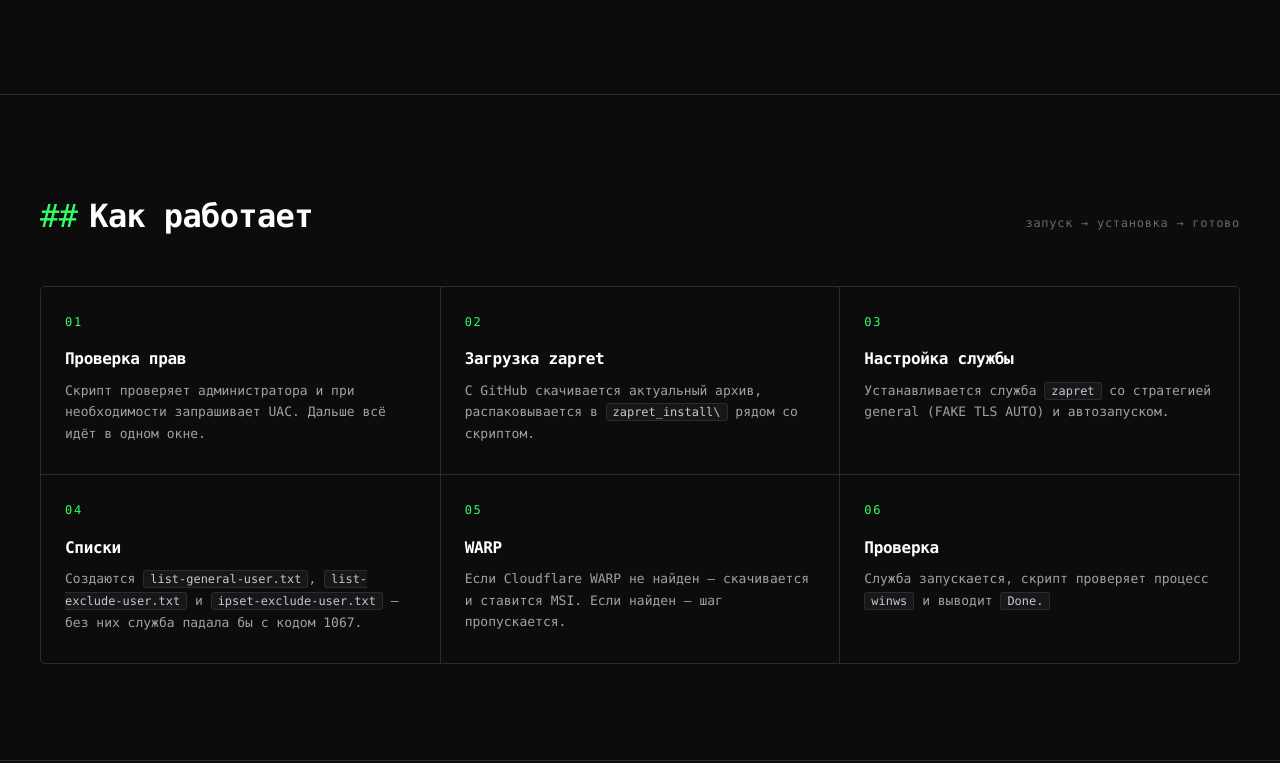
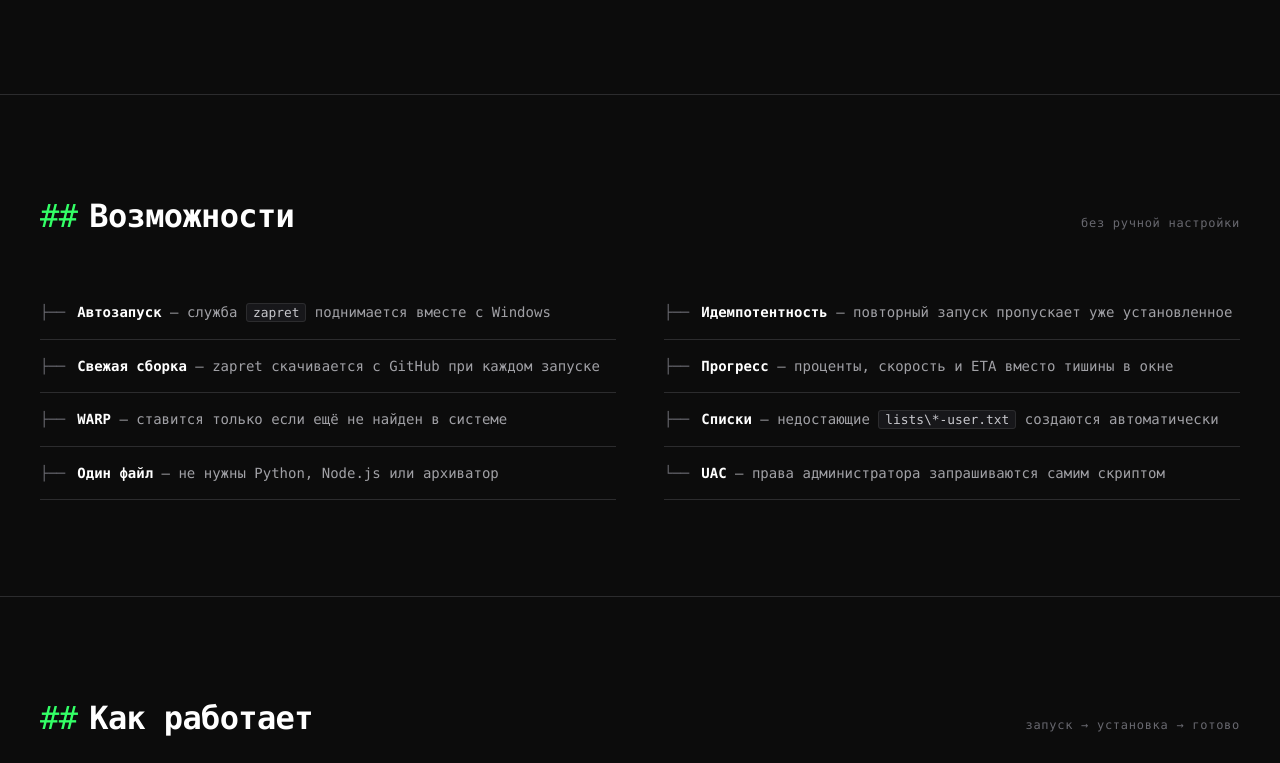
Before and after one commit to 123asxcqasdc/vpncmd-zapret-warp, a plain HTML site: page index.html in a window 1280 px wide. Shown: the part 1277-2040 px from the top of the page. Drawn offline with Linux system fonts and the light colour scheme.

Commit message:
Add features section and bigger mobile ASCII logo

```diff
--- a/index.html
+++ b/index.html
@@ -549,7 +549,7 @@
     .wrap { width: min(1200px, 100% - 32px); }
     .nav { display: none; }
     .topbar-inner { justify-content: space-between; }
-    .hero-art { font-size: clamp(4.5px, 1.55vw, 9px); }
+    .hero-art { font-size: clamp(7px, 2.2vw, 12px); }
     .tree { grid-template-columns: 1fr; }
     .foot-grid { grid-template-columns: 1fr; gap: 28px; }
   }
@@ -578,9 +578,10 @@
     </a>
     <nav class="nav" aria-label="Основная навигация">
       <a href="#about"><span class="idx">[ 0 ]</span>О проекте</a>
-      <a href="#how"><span class="idx">[ 1 ]</span>Как работает</a>
-      <a href="#install"><span class="idx">[ 2 ]</span>Установка</a>
-      <a href="#download"><span class="idx">[ 3 ]</span>Скачать</a>
+      <a href="#features"><span class="idx">[ 1 ]</span>Возможности</a>
+      <a href="#how"><span class="idx">[ 2 ]</span>Как работает</a>
+      <a href="#install"><span class="idx">[ 3 ]</span>Установка</a>
+      <a href="#download"><span class="idx">[ 4 ]</span>Скачать</a>
     </nav>
     <a class="topbar-gh" href="https://github.com/123asxcqasdc/vpncmd-zapret-warp" target="_blank" rel="noopener">
       GitHub <span aria-hidden="true">↗</span>
@@ -655,6 +656,25 @@
           <span class="arrow">→ 0 → 100%</span>
         </article>
       </div>
+    </div>
+  </section>
+
+  <section class="section" id="features">
+    <div class="wrap">
+      <div class="section-head reveal">
+        <h2><span class="sigil">##</span> Возможности</h2>
+        <span class="note">без ручной настройки</span>
+      </div>
+      <ul class="tree reveal">
+        <li><span class="branch">├──</span><span><b>Автозапуск</b> — служба <span class="inline-code">zapret</span> поднимается вместе с Windows</span></li>
+        <li><span class="branch">├──</span><span><b>Идемпотентность</b> — повторный запуск пропускает уже установленное</span></li>
+        <li><span class="branch">├──</span><span><b>Свежая сборка</b> — zapret скачивается с GitHub при каждом запуске</span></li>
+        <li><span class="branch">├──</span><span><b>Прогресс</b> — проценты, скорость и ETA вместо тишины в окне</span></li>
+        <li><span class="branch">├──</span><span><b>WARP</b> — ставится только если ещё не найден в системе</span></li>
+        <li><span class="branch">├──</span><span><b>Списки</b> — недостающие <span class="inline-code">lists\*-user.txt</span> создаются автоматически</span></li>
+        <li><span class="branch">├──</span><span><b>Один файл</b> — не нужны Python, Node.js или архиватор</span></li>
+        <li><span class="branch">└──</span><span><b>UAC</b> — права администратора запрашиваются самим скриптом</span></li>
+      </ul>
     </div>
   </section>
 
@@ -779,6 +799,7 @@
         <h3>Проект</h3>
         <ul>
           <li><a href="#about">Что внутри</a></li>
+          <li><a href="#features">Возможности</a></li>
           <li><a href="#how">Как работает</a></li>
           <li><a href="#install">Установка</a></li>
           <li><a href="#download">Скачать</a></li>
```
Also changed, not shown: 1 other file.
